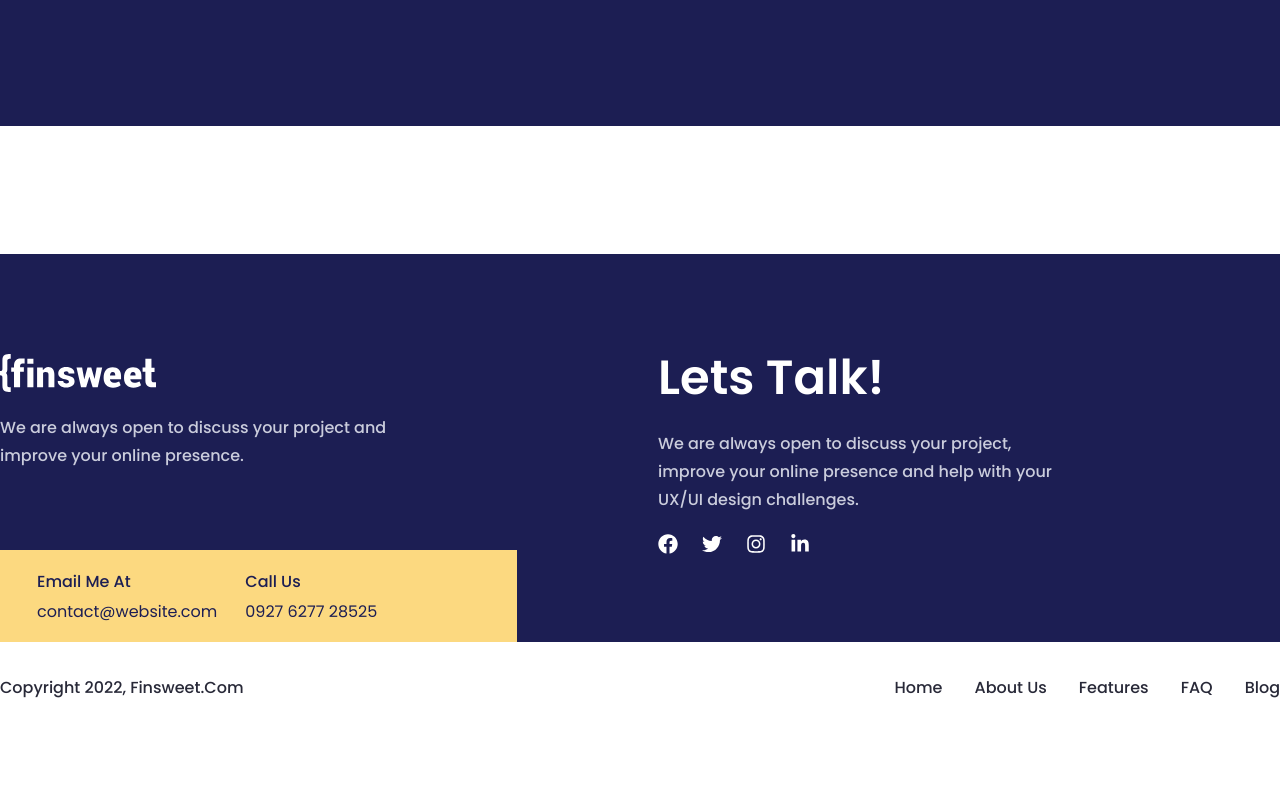
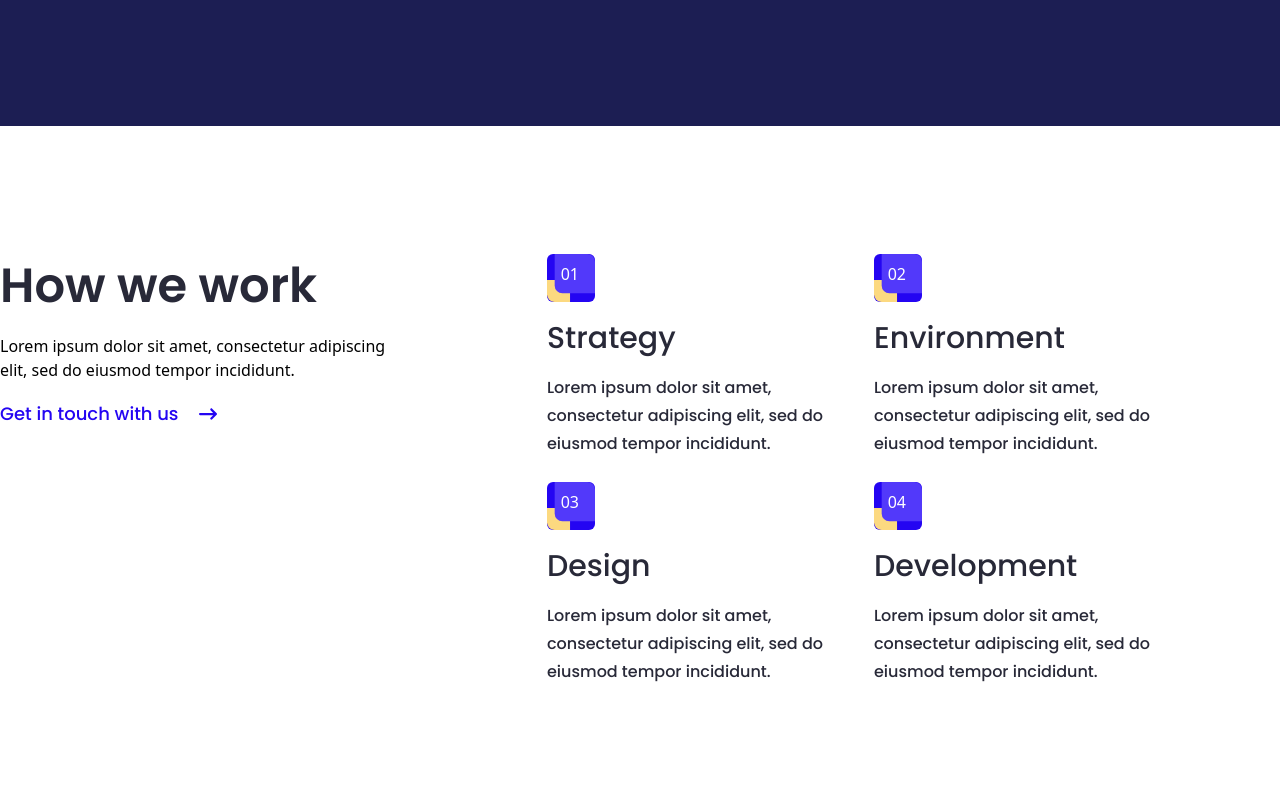
Before and after one commit to sajjad-007/React-finsweet-tailwind, a React (Vite) app: page / in a window 1280 px wide. Shown: the part 608-1400 px from the top of the page. Before the commit the page ends 1342 px from the top, so only its background shows below. Built offline with nearby package versions, Linux system fonts and the light colour scheme.

Commit message:
home's work section design done

```diff
--- a/src/components/Image.jsx
+++ b/src/components/Image.jsx
@@ -1,9 +1,9 @@
 import React from 'react'
 
-const Image = ({source,alt,className}) => {
+const Image = ({source,alt,className,children}) => {
   return (
     <>
-        <img src={source} alt={alt} className={className} />
+        <img src={source} alt={alt} className={className}/>
     </>
   )
 }
--- a/src/components/button/Button.jsx
+++ b/src/components/button/Button.jsx
@@ -1,8 +1,8 @@
-import React from 'react'
+import React, { Children } from 'react'
 
-const Button = ({type,className,onClick,text}) => {
+const Button = ({type,className,onClick,text,Children}) => {
   return (
-    <button type={type} className={className} onClick={onClick}>{text}</button>
+    <button type={type} className={className} onClick={onClick}>{text}{Children}</button>
   )
 }
 
--- /dev/null
+++ b/src/components/span/Span.jsx
@@ -0,0 +1,9 @@
+import React from 'react'
+
+const Span = ({className,text}) => {
+  return (
+    <span className={className}>{text}</span>
+  )
+}
+
+export default Span
--- a/src/index.css
+++ b/src/index.css
@@ -51,6 +51,16 @@ h1,h2,h3,h4.h5,h6,a{
 };
 @layer components {
     .heading2 {
-      @apply font-poppins text-sada text-5xl font-semibold  leading-[64px];
+      @apply font-poppins text-dark-blue text-5xl font-semibold  leading-[64px] ;
     }
 };
+@layer components {
+    .heading5 {
+      @apply font-poppins text-dark-blue text-3xl font-medium capitalize leading-[48px] ;
+    }
+};
+@layer components {
+    .Label1 {
+      @apply font-poppins text-blue text-lg font-medium  leading-[32px];
+    }
+};
--- a/src/layout/Footer.jsx
+++ b/src/layout/Footer.jsx
@@ -36,7 +36,7 @@ const Footer = () => {
             </div>
           </div>
           <div className="talk_part flex flex-col gap-5 py-[70px]">
-            <h2 className='heading2'>Lets Talk!</h2>
+            <h2 className='heading2 text-sada'>Lets Talk!</h2>
             <Peragraph className='pera' text={talkPera}/>
             <div className="icons flex gap-7">
               <div className="icon1 h-4 w-4 text-sada text-xl">
--- a/src/pages/Home.jsx
+++ b/src/pages/Home.jsx
@@ -4,18 +4,22 @@ import Button from '../components/button/Button'
 import { HiOutlineArrowLongRight } from "react-icons/hi2";
 import Image from '../components/Image';
 import HeadingOneImg from '../assets/images/home/heading_img.png'
-// import HeadingImg from '../assets/images/heading_img.png'
+import HowImg from '../assets/images/home/how.svg'
+import { FaArrowRightLong } from "react-icons/fa6";
+import Span from '../components/span/Span';
+
 const Home = () => {
   // text section
   let head1 = 'Building stellar websites for early startups'
   let pera1 = 'Lorem ipsum dolor sit amet, consectetur adipiscing elit, sed do eiusmod tempor incididunt.'
   return (
-    // ====== Building section Start ====
+    <>
+      {/* // ====== Building section Start ==== */}
       <div className='bg-primary py-section_padding'>
         <div className="w-container my-0 mx-auto">
           <div className="wrapper flex gap-16">
             <div className="section1 flex flex-col gap-6 w-[582px]">
-            <h1 className=' heading1'>{head1}</h1>
+              <h1 className=' heading1 text-sada'>{head1}</h1>
               <Peragraph className='w-full text-sada' text={pera1}/>
               <div className='btn_section flex gap-4'>
                 <Button  className='nav_btn2' text='view our work' />
@@ -28,23 +32,72 @@ const Home = () => {
           </div>
         </div>
       </div>
-    // ====== Building section End ====
+      {/* // ====== Building section End ==== */}
 
 
-    // ====== Work section Start ====
-    // ====== Work section End ====
+      {/* // ====== Work section Start ==== */}
+      <div className='bg-sada py-section_padding'>
+        <div className="w-container my-0 mx-auto">
+          <div className="work_wrapper flex gap-[142px]">
+            <div className="heading_section flex flex-col gap-4 w-[405px] items-start">
+              <h2 className='heading2 text-'>How we work</h2>
+              <Peragraph text={pera1}/>
+              <div>
+                <Button className='Label1 flex items-center justify-center gap-5' text='Get in touch with us' Children={<FaArrowRightLong />}/>
+              </div>
+            </div>
+            <div className="item_section w-[733px] flex flex-wrap gap-6">
+              <div className="item1 w-[303px] flex flex-col gap-3">
+                <div className='w-12 h-12 overflow-hidden bg-blue rounded-md relative'>
+                  <Image source={HowImg}/>
+                  <Span className='text-sada absolute right-4 top-2 z-20 font-medium' text='01'/>
+                </div>
+                <h5 className='heading5'>strategy</h5>
+                <Peragraph className='pera text-dark-blue' text={pera1}/>
+              </div>
+              <div className="item1 w-[303px] flex flex-col gap-3">
+                <div className='w-12 h-12 overflow-hidden bg-blue rounded-md relative'>
+                  <Image source={HowImg}/>
+                  <Span className='text-sada absolute right-4 top-2 z-20 font-medium' text='02'/>
+                </div>
+                <h5 className='heading5'>environment</h5>
+                <Peragraph className='pera text-dark-blue' text={pera1}/>
+              </div>
+              <div className="item1 w-[303px] flex flex-col gap-3">
+                <div className='w-12 h-12 overflow-hidden bg-blue rounded-md relative'>
+                  <Image source={HowImg}/>
+                  <Span className='text-sada absolute right-4 top-2 z-20 font-medium' text='03'/>
+                </div>
+                <h5 className='heading5'>design</h5>
+                <Peragraph className='pera text-dark-blue' text={pera1}/>
+              </div>
+              <div className="item1 w-[303px] flex flex-col gap-3">
+                <div className='w-12 h-12 overflow-hidden bg-blue rounded-md relative'>
+                  <Image source={HowImg}/>
+                  <Span className='text-sada absolute right-4 top-2 z-20 font-medium' text='04'/>
+                </div>
+                <h5 className='heading5'>development</h5>
+                <Peragraph className='pera text-dark-blue' text={pera1}/>
+              </div>
+            </div>
+          </div>
+        </div>
+      </div>
+      {/* // ====== Work section End ==== */}
 
-    // ====== Building section Start ====
-    // ====== Building section End ====
+      {/* // ====== Building section Start ==== */}
+      {/* // ====== Building section End ==== */}
 
-    // ====== Building section Start ====
-    // ====== Building section End ====
+      {/* // ====== Building section Start ==== */}
+      {/* // ====== Building section End ==== */}
 
-    // ====== Building section Start ====
-    // ====== Building section End ====
+      {/* // ====== Building section Start ==== */}
+      {/* // ====== Building section End ==== */}
 
-    // ====== Building section Start ====
-    // ====== Building section End ====
+      {/* // ====== Building section Start ==== */}
+      {/* // ====== Building section End ==== */}
+    </>
+
   )
 }
 
--- a/tailwind.config.js
+++ b/tailwind.config.js
@@ -12,6 +12,9 @@ export default {
         'sada': '#fff',
         'black': '#000000',
         'pera': '#f4f6fcce',
+        'blue': '#2405F2',
+        'dark-blue': '#282938',
+
       },
       spacing: {
         'container': '1280px',
```
Also changed, not shown: src/assets/images/home/how.svg (added). Lines whose indentation alone changed are shown as unchanged.
